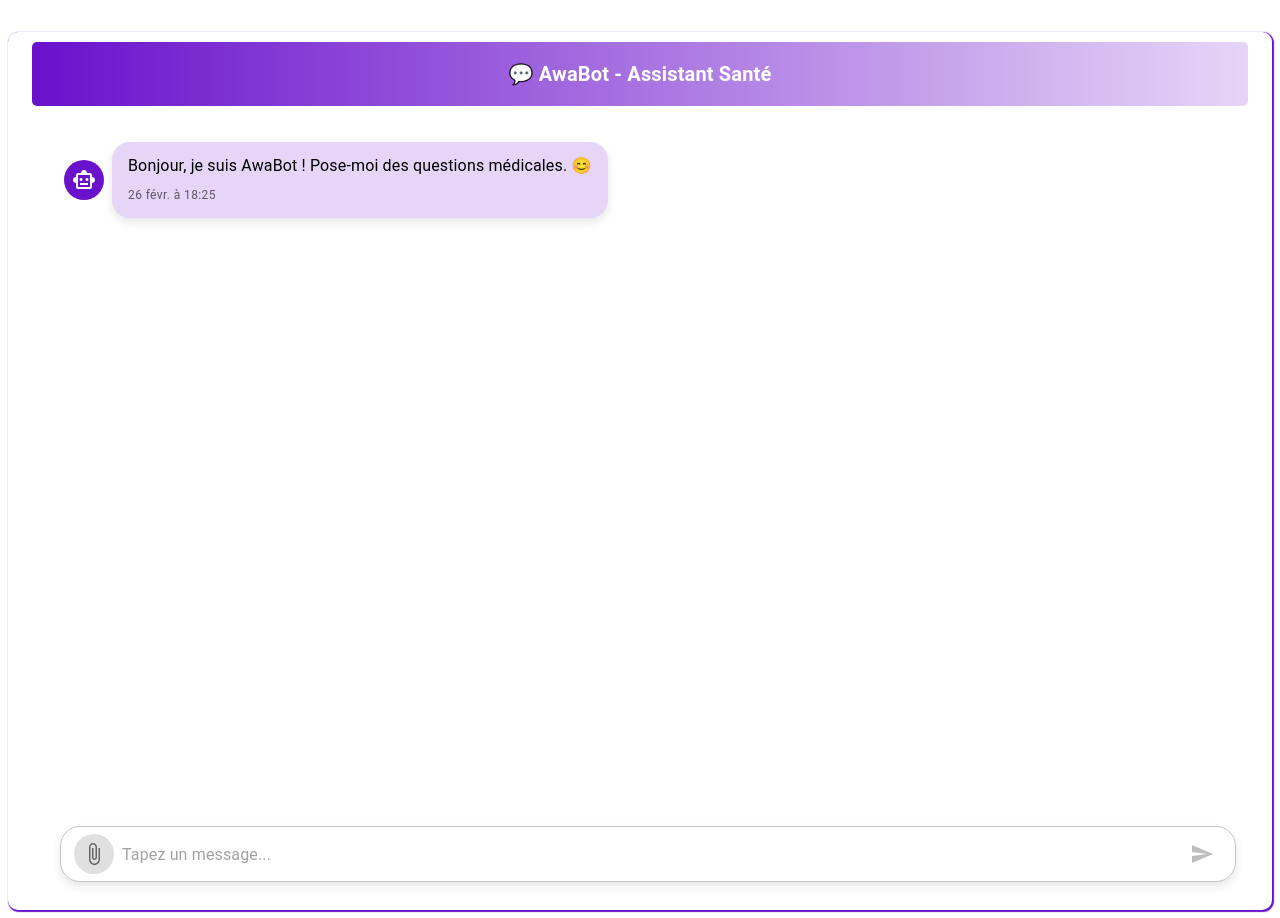
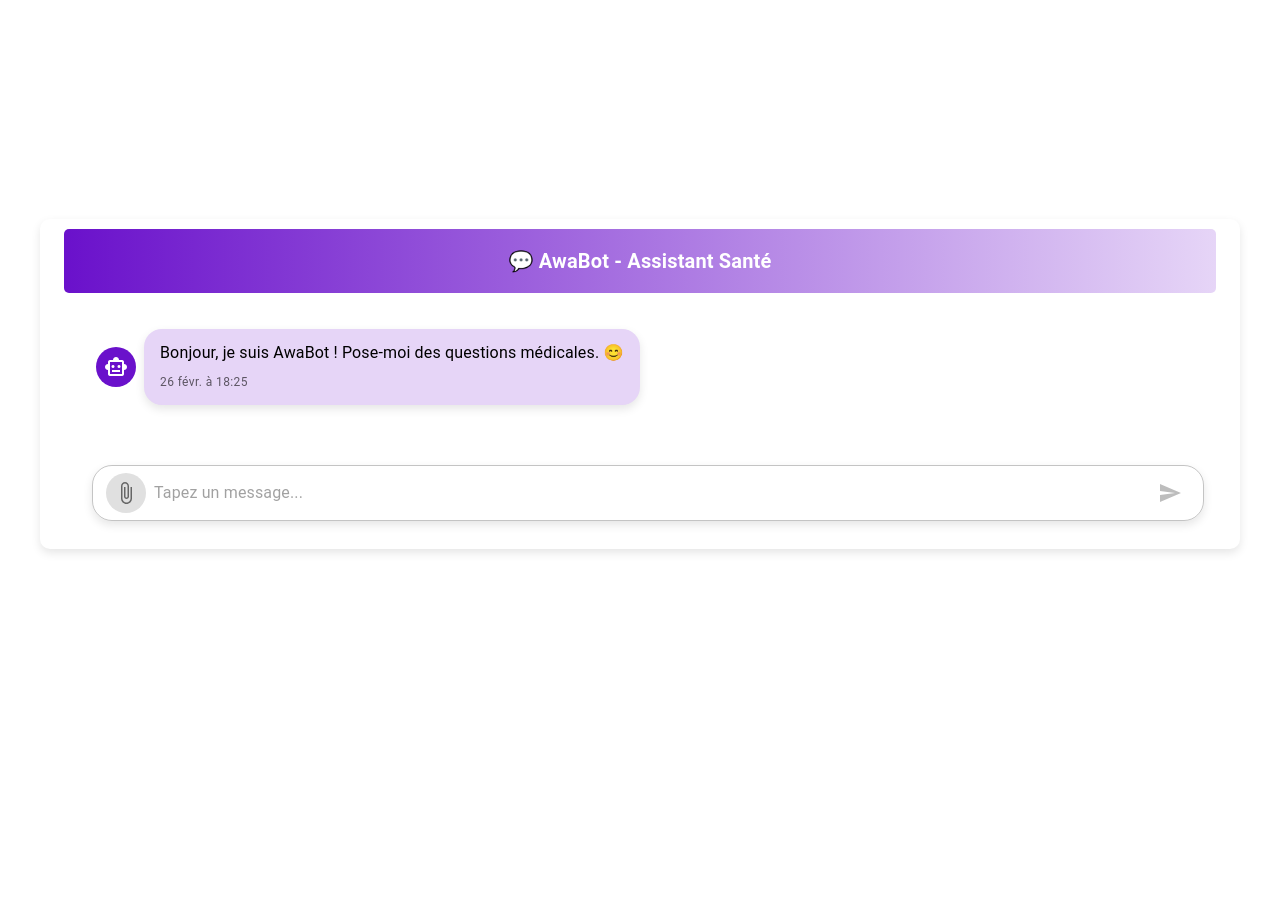
Before and after one commit to evasow/AwaBot---chatbot-m-dicale, a React (Vite) app: page / in a window 1280 px wide. After the commit the page ends 800 px from the top, so only its background shows below. Built offline with nearby package versions, Linux system fonts and the light colour scheme.

Commit message:
MAJ style

```diff
--- a/src/App.tsx
+++ b/src/App.tsx
@@ -149,21 +149,31 @@ function App() {
   }
 
   return (
-    <Box>
-      <Container maxWidth="xl"
+    <Box
+    sx={{
+      height:"90vh",
+      display:"flex",
+      flexDirection:"column",
+      justifyContent:"center",
+      alignItems:"center",
+    }}
+    >
+      <Container maxWidth="lg"
       sx={{
         mt: 4,
         //backgroundColor: "red",
-        boxShadow:"1px 1px 1px 1px #6a11cb",
+        boxShadow: "0 4px 10px rgba(0, 0, 0, 0.1)",
+        // boxShadow:"1px 1px 1px 1px #6a11cb",
         borderRadius:"10px",
-        display:"flex",
-        flexDirection:"column"}}>
+
+        }}>
       <Header />
         <Box
           sx={{
             display: "flex",
             flexDirection: "column",
-            height: "800px",
+            height: "auto",
+            maxHeight:"700px",
            // border: "1px solid #ccc",
             borderRadius: "8px",
             overflow: "hidden",
```
